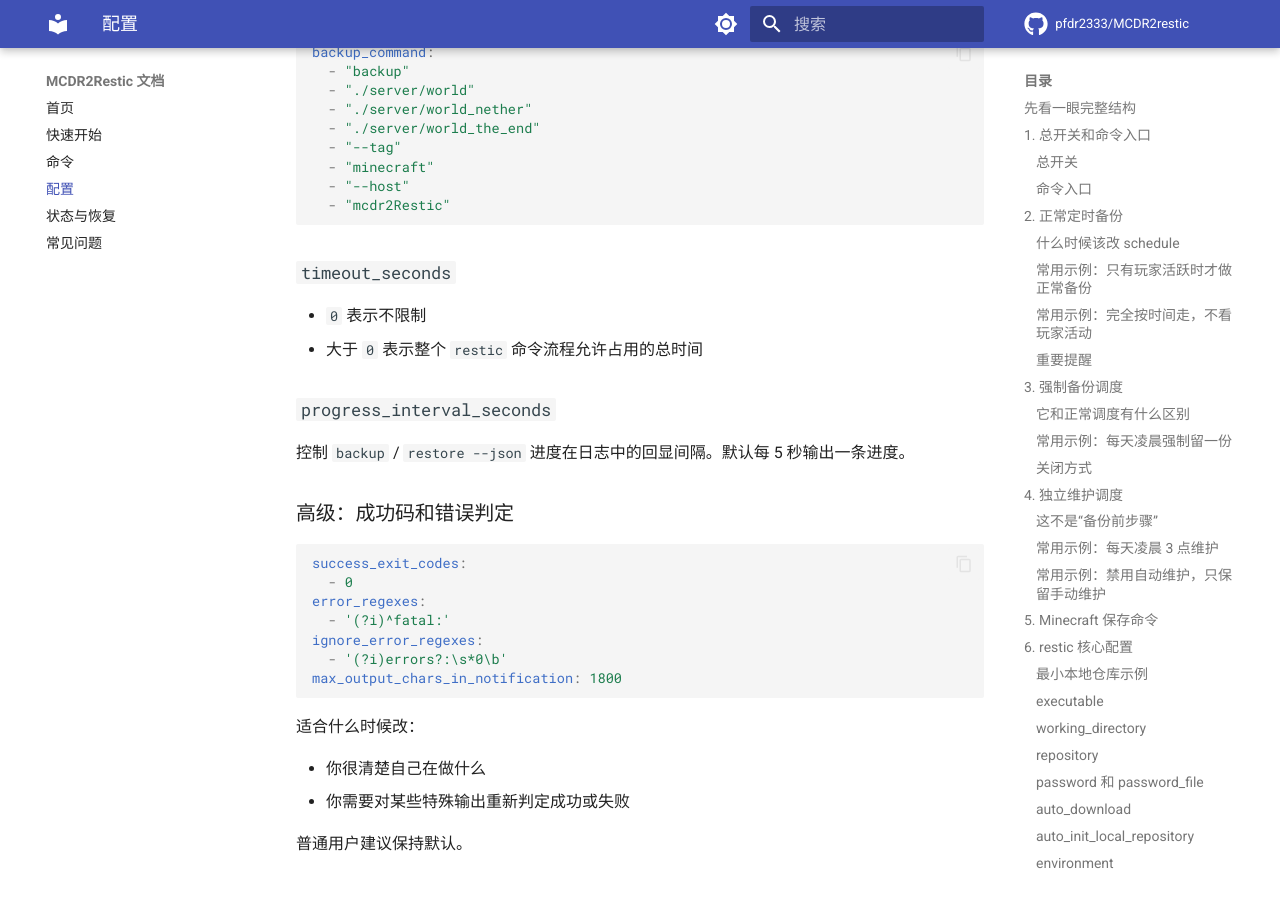
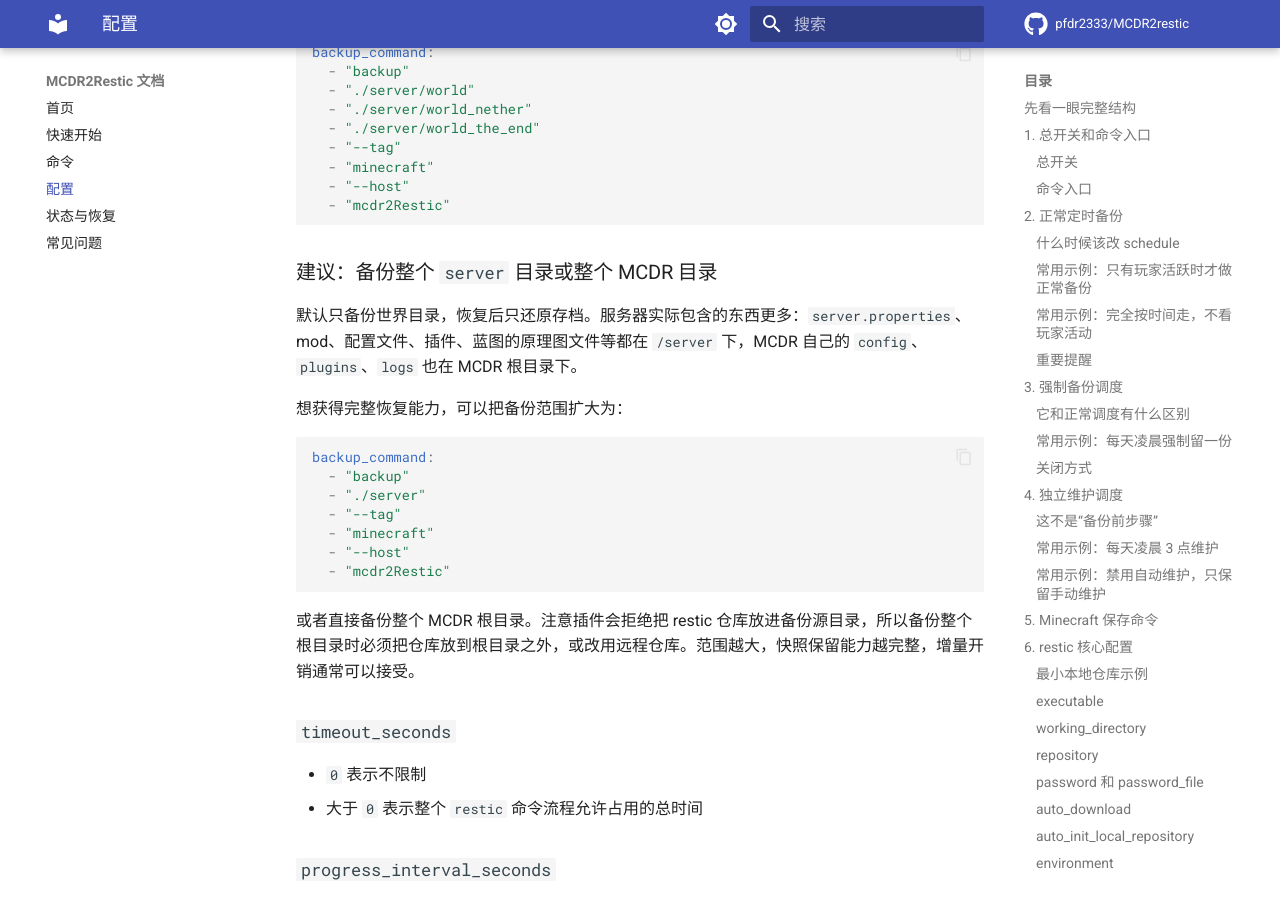
Before and after one commit to pfdr2333/MCDR2restic, an MkDocs documentation site: the page built from docs/configuration.md, in a window 1280 px wide and 900 px high, scrolled down 7943 px. Built offline with MkDocs 1.6.1 and Material for MkDocs 9.7.7, drawn with Linux system fonts in a browser that asks for light colours; comment, search, counter and statistics services are not loaded.

Commit message:
docs: 补充一键安装/更新指令与完整备份范围建议

````diff
--- a/docs/configuration.md
+++ b/docs/configuration.md
@@ -378,6 +378,24 @@ backup_command:
   - "mcdr2Restic"
 ```
 
+### 建议：备份整个 `server` 目录或整个 MCDR 目录
+
+默认只备份世界目录，恢复后只还原存档。服务器实际包含的东西更多：`server.properties`、mod、配置文件、插件、蓝图的原理图文件等都在 `/server` 下，MCDR 自己的 `config`、`plugins`、`logs` 也在 MCDR 根目录下。
+
+想获得完整恢复能力，可以把备份范围扩大为：
+
+```yaml
+backup_command:
+  - "backup"
+  - "./server"
+  - "--tag"
+  - "minecraft"
+  - "--host"
+  - "mcdr2Restic"
+```
+
+或者直接备份整个 MCDR 根目录。注意插件会拒绝把 restic 仓库放进备份源目录，所以备份整个根目录时必须把仓库放到根目录之外，或改用远程仓库。范围越大，快照保留能力越完整，增量开销通常可以接受。
+
 ### `timeout_seconds`
 
 - `0` 表示不限制
````
Also changed, not shown: README.md (+21 -6 lines), README_EN.md (+21 -6 lines), docs/getting-started.md (+12 -2 lines).
